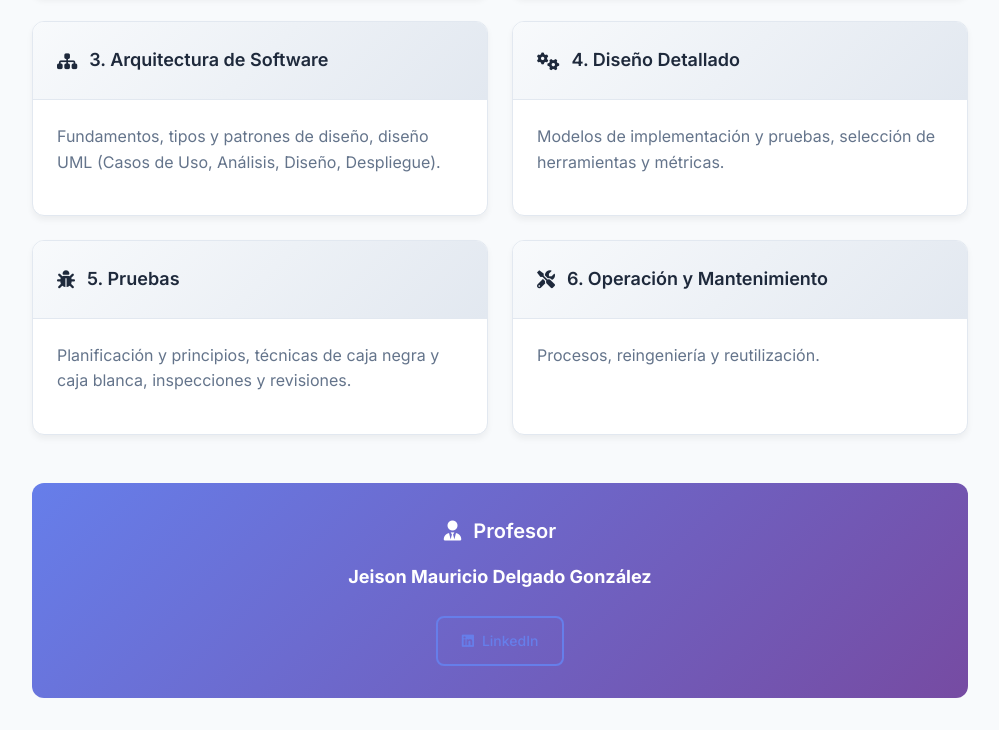
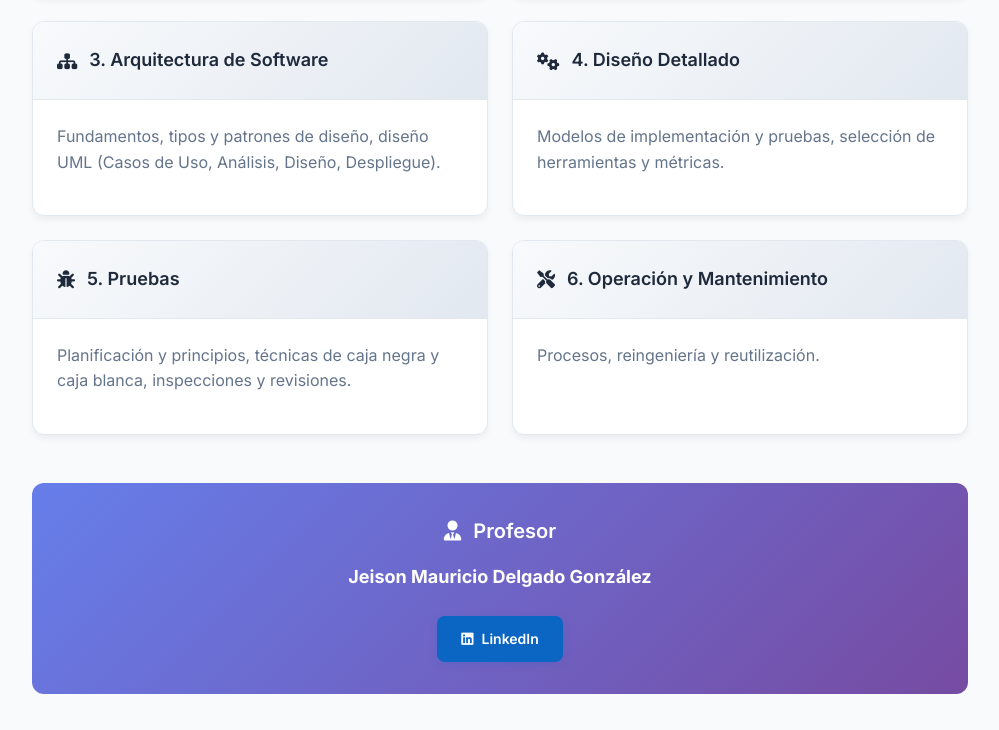
Before and after one commit to chrisatin/Software1-wiki, a plain HTML site: page index.html in a window 1280 px wide. Shown: the part 940-1670 px from the top of the page, without its empty margins (280-1279 px from the left). Drawn offline with Linux system fonts and the light colour scheme.

Commit message:
hot fix, linkedin home page

```diff
--- a/styles.css
+++ b/styles.css
@@ -395,6 +395,19 @@ body {
 
 /* Instructor Info */
 .instructor-info {
+/* Botón LinkedIn destacado en instructor-card */
+.instructor-card a.btn.btn-outline {
+    background: #0A66C2;
+    color: #fff;
+    border: none;
+    font-weight: 600;
+    box-shadow: 0 2px 8px rgba(10,102,194,0.15);
+    transition: background 0.2s, box-shadow 0.2s;
+}
+.instructor-card a.btn.btn-outline:hover {
+    background: #004182;
+    box-shadow: 0 4px 16px rgba(10,102,194,0.25);
+}
     margin-top: 3rem;
 }
 
```
